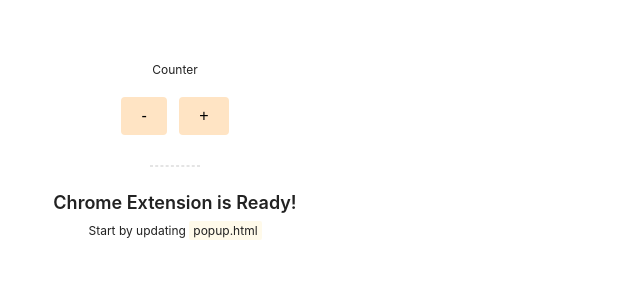
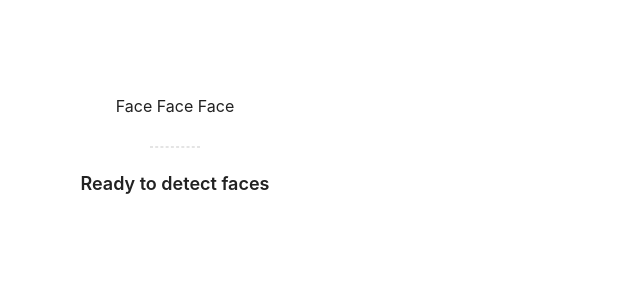
Before and after one commit to tjmac21/facefaceface, a website built with webpack: page public/popup.html in a window 1280 px wide. Shown: the whole page, without its empty margins (0-640 px from the left). Built offline with nearby package versions, Linux system fonts and the light colour scheme; files whose address does not match are found by name.

Commit message:
minor cleanup

```diff
--- a/public/popup.html
+++ b/public/popup.html
@@ -7,17 +7,11 @@
   </head>
   <body>
     <div class="app">
-      <p class="counter-label">Counter</p>
-      <div id="counter" class="counter"></div>
-      <div class="button-container">
-        <button id="decrementBtn" class="button">-</button>
-        <button id="incrementBtn" class="button">+</button>
-      </div>
+      <p class="counter-label">Face Face Face</p>
 
       <hr class="divider" />
 
-      <p class="title">Chrome Extension is Ready!</p>
-      <p class="subtitle">Start by updating <code>popup.html</code></p>
+      <p class="title">Ready to detect faces</p>
     </div>
 
     <script src="popup.js"></script>
--- a/src/popup.css
+++ b/src/popup.css
@@ -35,55 +35,6 @@
   margin-bottom: 10px;
 }
 
-.subtitle {
-  font-size: 12px;
-}
-
-code {
-  font-size: 12px;
-  font-family: inherit;
-  background-color: rgba(254, 237, 185, 0.3);
-  padding: 2px 4px;
-  border-radius: 2px;
-}
-
-.counter-label {
-  font-size: 12px;
-  margin-bottom: 5px;
-}
-
-.counter {
-  font-size: 36px;
-  font-weight: 700;
-}
-
-.button-container {
-  margin-top: 15px;
-}
-
-.button {
-  border: 0;
-  display: inline-block;
-  padding: 10px 20px;
-  margin-right: 4px;
-  margin-left: 4px;
-  background-color: bisque;
-  font-size: 16px;
-  cursor: pointer;
-  border-radius: 4px;
-  text-decoration: none;
-  transition: transform 0.2s ease;
-  user-select: none;
-}
-
-.button:focus {
-  outline: none;
-}
-
-.button:hover {
-  transform: scale(1.1);
-}
-
 .divider {
   margin: 30px auto 25px;
   width: 50px;
```
Also changed, not shown: package.json (+3 -6 lines), README.md, public/dist/face-api.esm-nobundle.js (added), public/dist/face-api.node-gpu.js (added), public/dist/face-api.node-wasm.js (added), public/dist/face-api.node.js (added), public/dist/tfjs.esm.d.ts (added), public/dist/tfjs.version.js (added), 4 other files.
